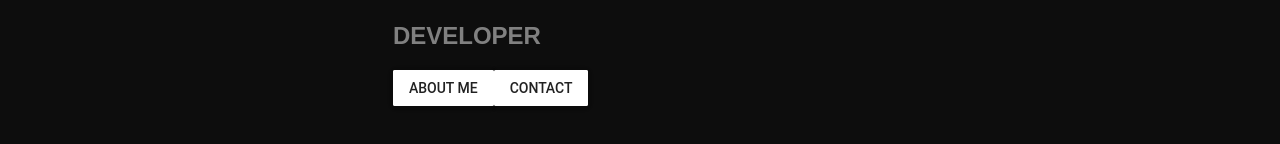
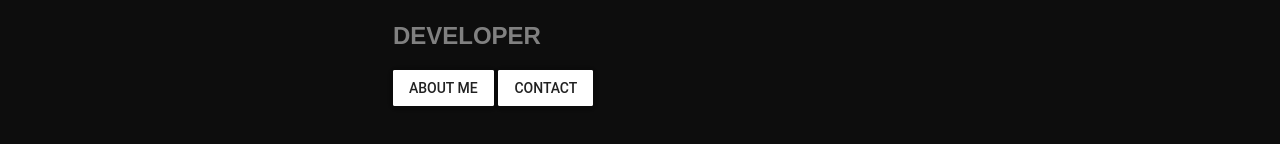
Before and after one commit to 1a2a3a4a/MySite, a React (Create React App) app: page / in a window 1280 px wide. Shown: the part 378-522 px from the top of the page. Built offline with nearby package versions, Linux system fonts and the light colour scheme; what react-tap-event-plugin would draw is missing.

Commit message:
Added margin to button

```diff
--- a/src/Home.js
+++ b/src/Home.js
@@ -23,6 +23,7 @@ class Home extends  Component{
                 fontFamily:'Times New Roman',
 
             },
+
         };
         return(
             <div >
@@ -41,13 +42,20 @@ class MenuButtons extends Component {
 
 
     render(){
+
+        const style = {
+            button:{
+                marginRight: '0.3em',
+            },
+        };
+
         return(
             <div>
                 <MuiThemeProvider>
-                    <RaisedButton label="About Me" onClick={()=>this.props.setSelectedToAboutMe()}/>
+                    <RaisedButton style={style.button}label="About Me" onClick={()=>this.props.setSelectedToAboutMe()}/>
                 </MuiThemeProvider>
                 <MuiThemeProvider>
-                    <RaisedButton label="Contact" onClick={()=>this.props.setSelectedToContact()}/>
+                    <RaisedButton style={style.button}label="Contact" onClick={()=>this.props.setSelectedToContact()}/>
                 </MuiThemeProvider>
 
             </div>
```
